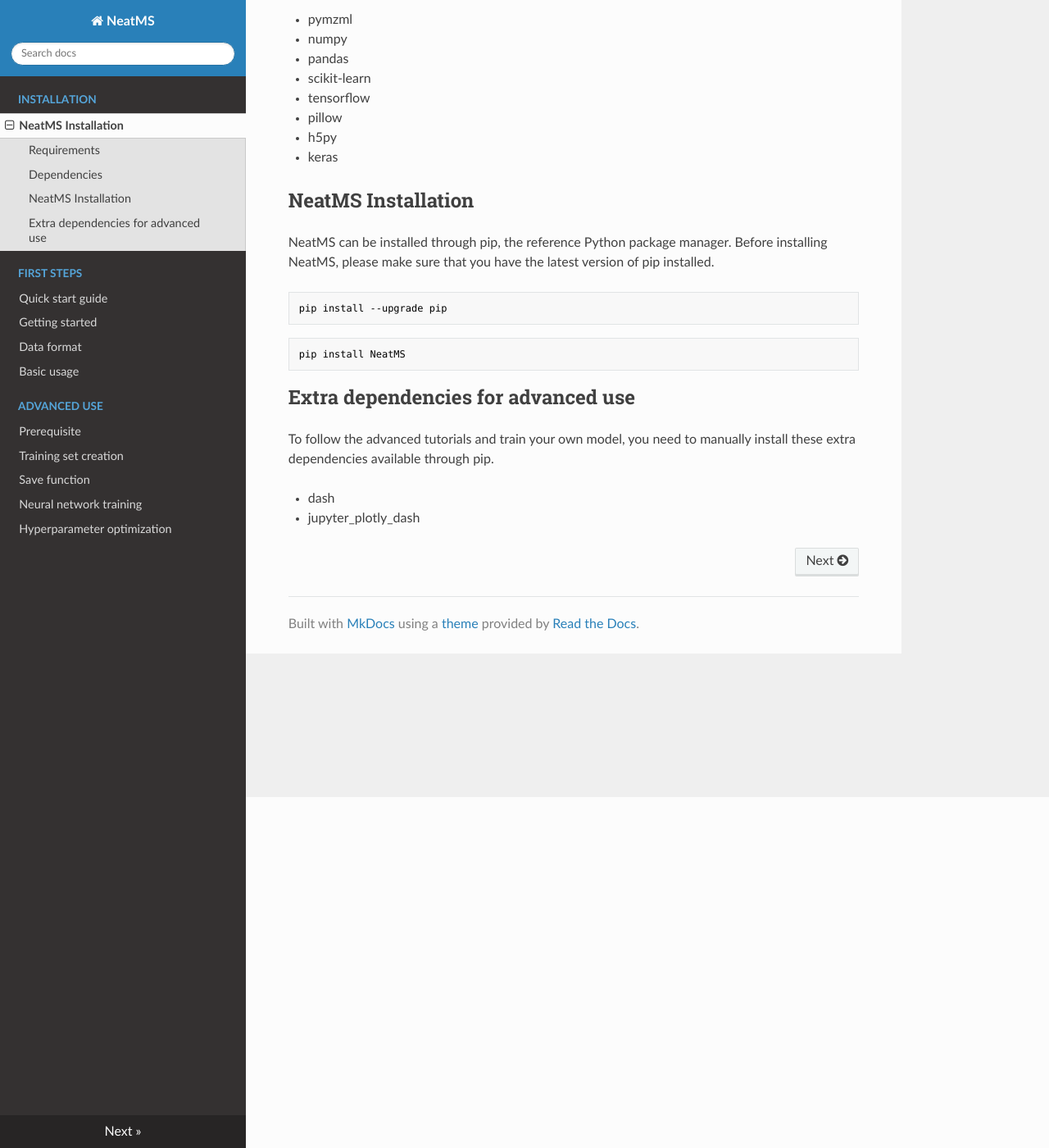
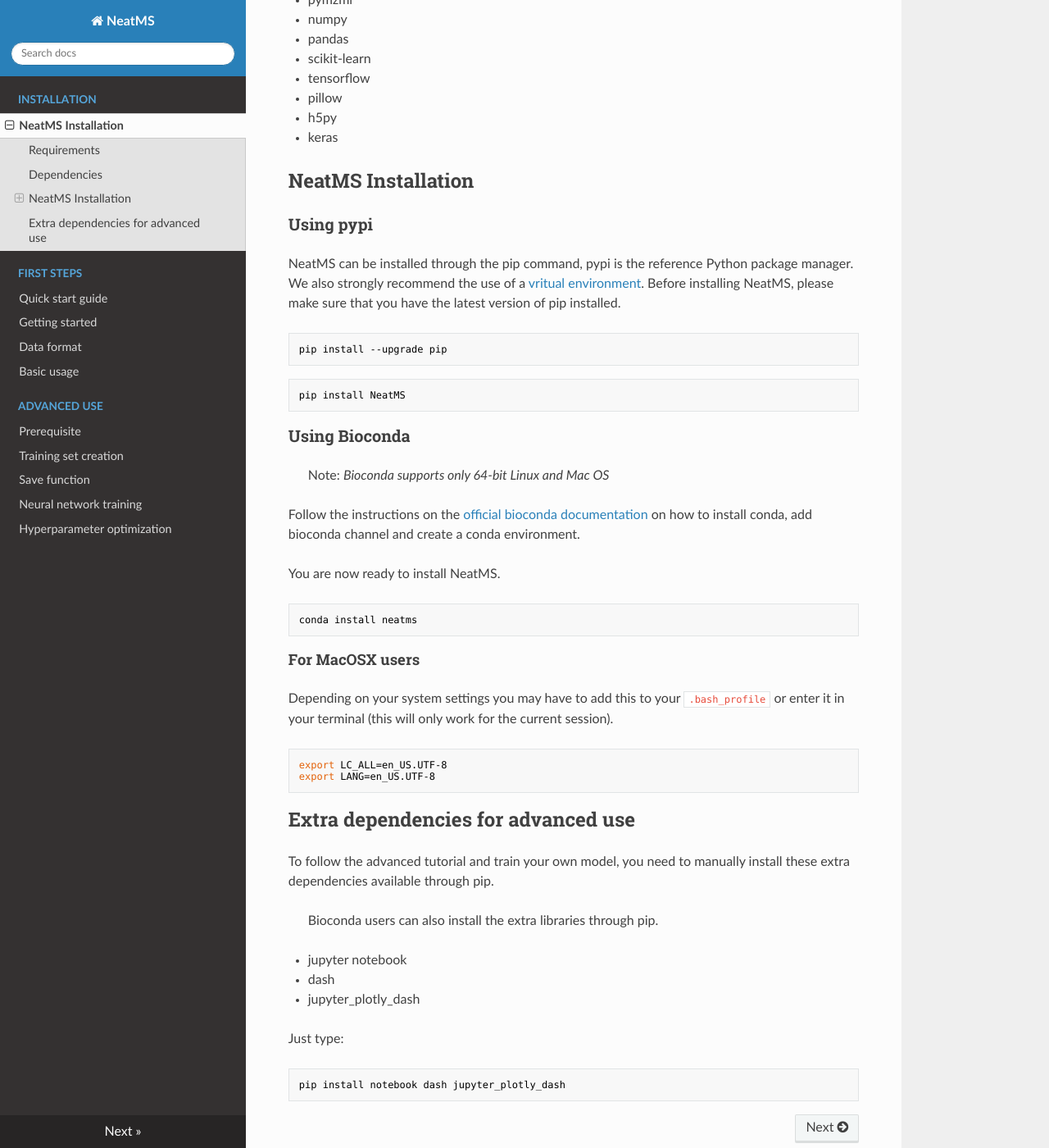
Before and after one commit to bihealth/NeatMS, an MkDocs documentation site: the page built from docs/installation/our-tool-installation.md, in a window 1280 px wide and 1400 px high, scrolled down 428 px. Shown: the whole window at 82% size. Built offline with MkDocs 1.6.1, drawn with Linux system fonts in a browser that asks for light colours; nearby versions of some CDN libraries; some of the changed text lies outside the part shown.

Commit message:
Doc: instructions for Bioconda package added

````diff
--- a/docs/installation/our-tool-installation.md
+++ b/docs/installation/our-tool-installation.md
@@ -19,7 +19,9 @@
 
 ## NeatMS Installation
 
-NeatMS can be installed through pip, the reference Python package manager. Before installing NeatMS, please make sure that you have the latest version of pip installed.
+### Using pypi
+
+NeatMS can be installed through the pip command, pypi is the reference Python package manager. We also strongly recommend the use of a [vritual environment](https://packaging.python.org/guides/installing-using-pip-and-virtual-environments/). Before installing NeatMS, please make sure that you have the latest version of pip installed.
 
 ``` bash
 pip install --upgrade pip
@@ -28,10 +30,39 @@
 ``` bash
 pip install NeatMS
 ```
+### Using Bioconda
+
+> Note: *Bioconda supports only 64-bit Linux and Mac OS*
+
+Follow the instructions on the [official bioconda documentation](https://bioconda.github.io/user/install.html) on how to install conda, add bioconda channel and create a conda environment.
+
+You are now ready to install NeatMS.
+
+``` bash
+conda install neatms
+```
+
+#### For MacOSX users
+
+Depending on your system settings you may have to add this to your `.bash_profile` or enter it in your terminal (this will only work for the current session).
+
+``` bash
+export LC_ALL=en_US.UTF-8
+export LANG=en_US.UTF-8
+```
 
 ## Extra dependencies for advanced use
 
-To follow the advanced tutorials and train your own model, you need to manually install these extra dependencies available through pip.
+To follow the advanced tutorial and train your own model, you need to manually install these extra dependencies available through pip.
 
+> Bioconda users can also install the extra libraries through pip.
+
+* jupyter notebook
 * dash
 * jupyter\_plotly\_dash
+
+Just type:
+
+``` bash
+pip install notebook dash jupyter_plotly_dash
+```
````
Also changed, not shown: other parts of docs/installation/our-tool-installation.md (+1 -1 lines).
